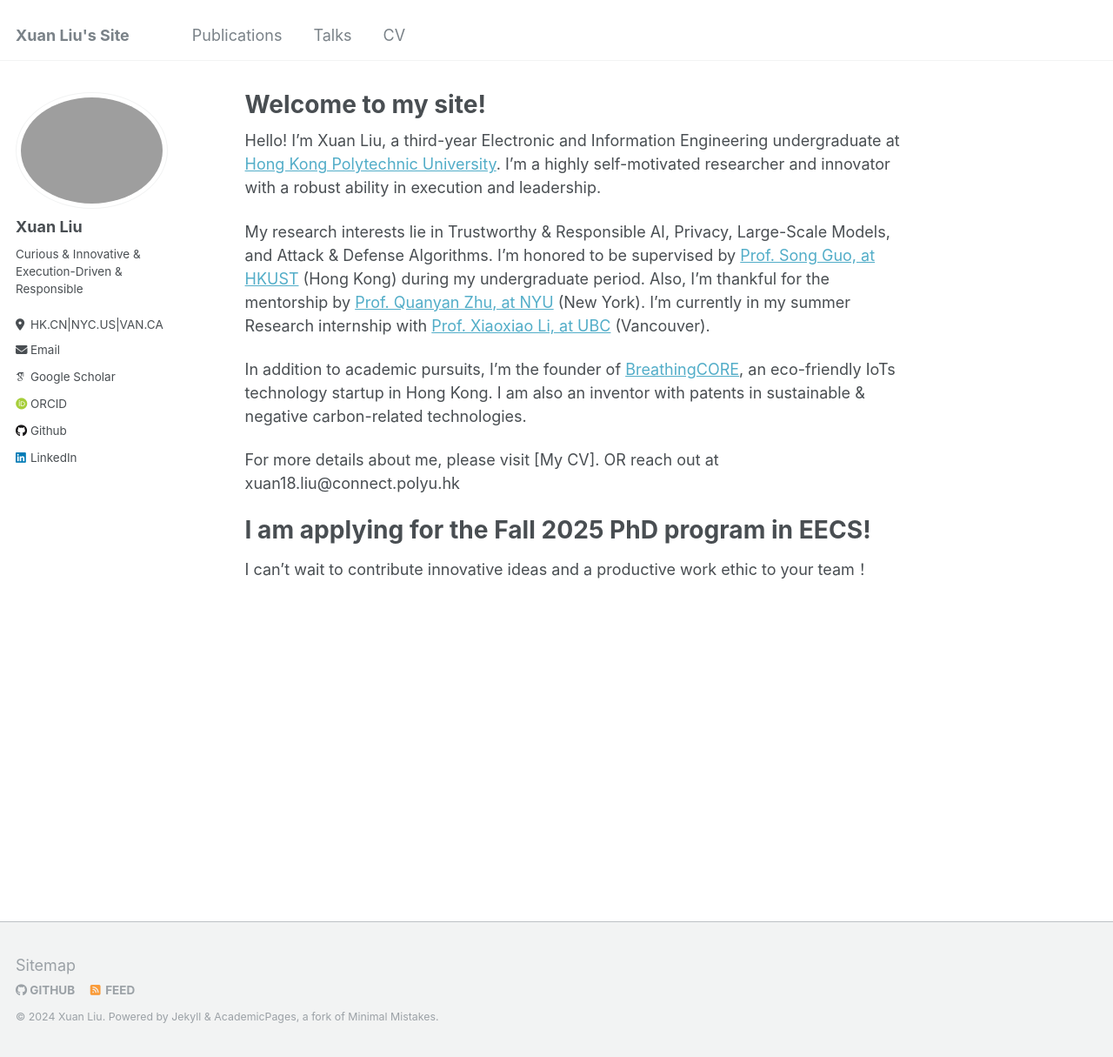
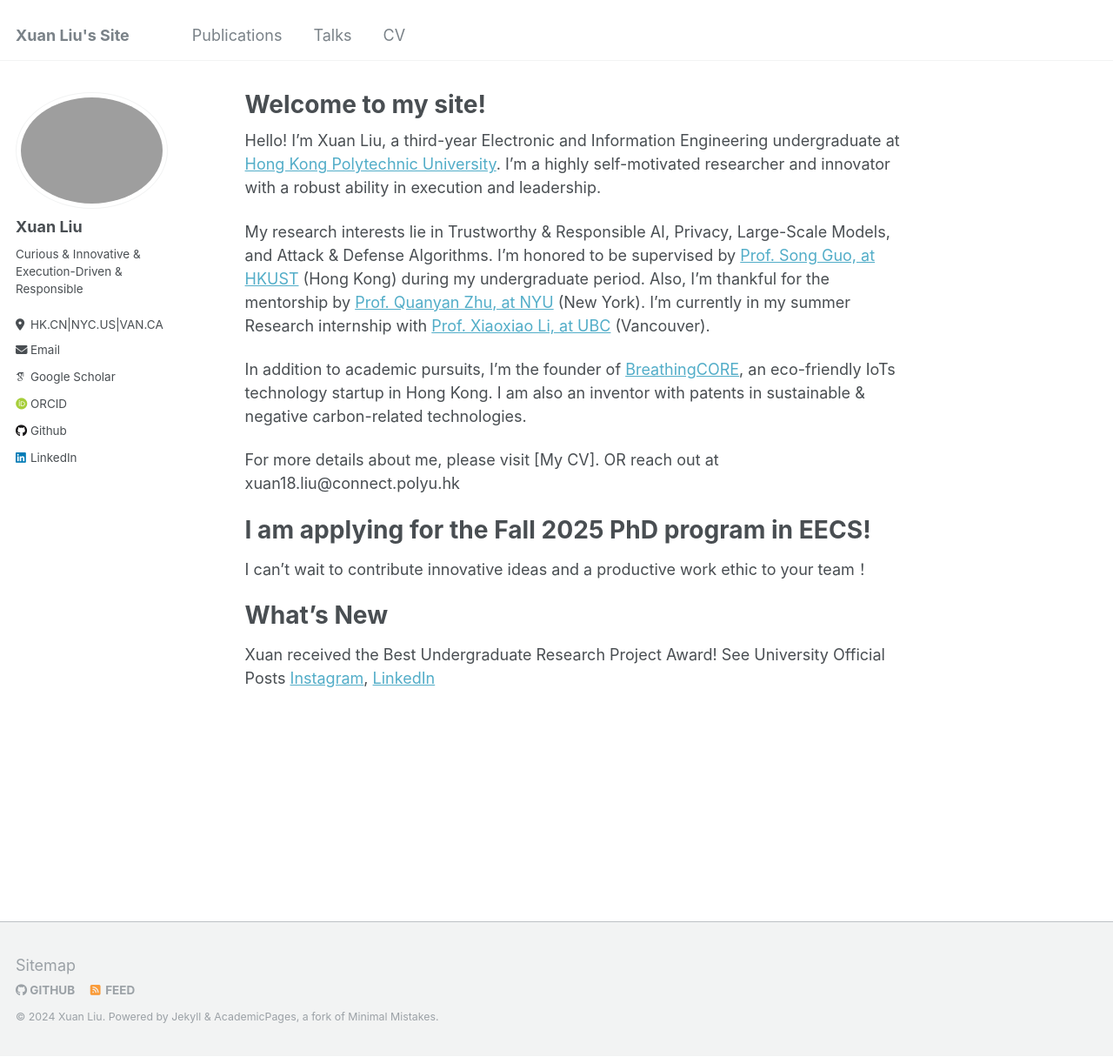
Before and after one commit to XuanL17/XuanL17.github.io, a Jekyll site: the page built from _pages/about.md, in a window 1280 px wide and 1215 px high. Shown: the whole window at 87% size. Built offline with Jekyll 4.4.1, drawn with Linux system fonts in a browser that asks for light colours; some web fonts are replaced.

Commit message:
Update about.md

```diff
--- a/_pages/about.md
+++ b/_pages/about.md
@@ -17,3 +17,6 @@ For more details about me, please visit [My CV]. OR reach out at xuan18.liu@conn
 
 # I am applying for the Fall 2025 PhD program in EECS!
 I can't wait to contribute innovative ideas and a productive work ethic to your team！
+
+# What's New
+Xuan received the Best Undergraduate Research Project Award! See University Official Posts [Instagram](https://www.instagram.com/p/C6VELkGy9f6/?utm_source=ig_web_copy_link&igsh=MzRlODBiNWFlZA==), [LinkedIn](https://www.linkedin.com/feed/update/urn:li:activity:7190543155698491392) <br>
```
